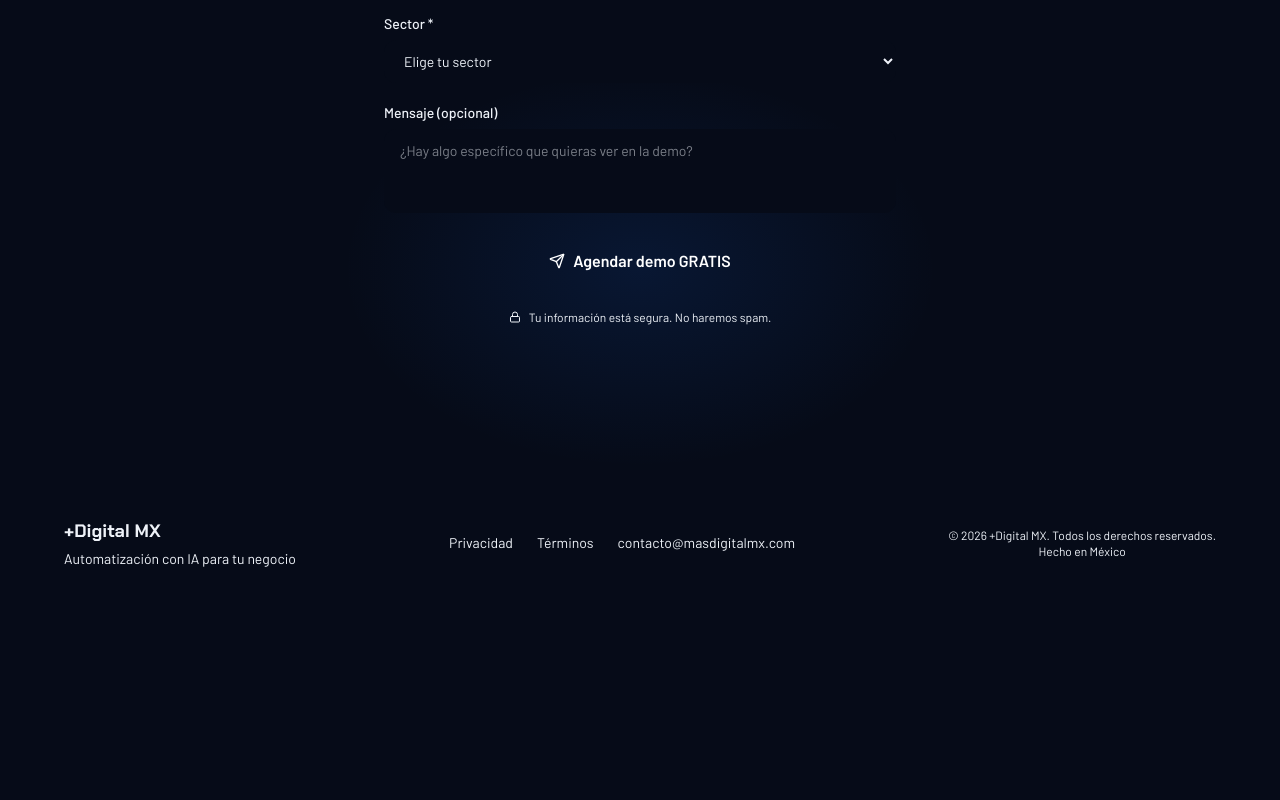
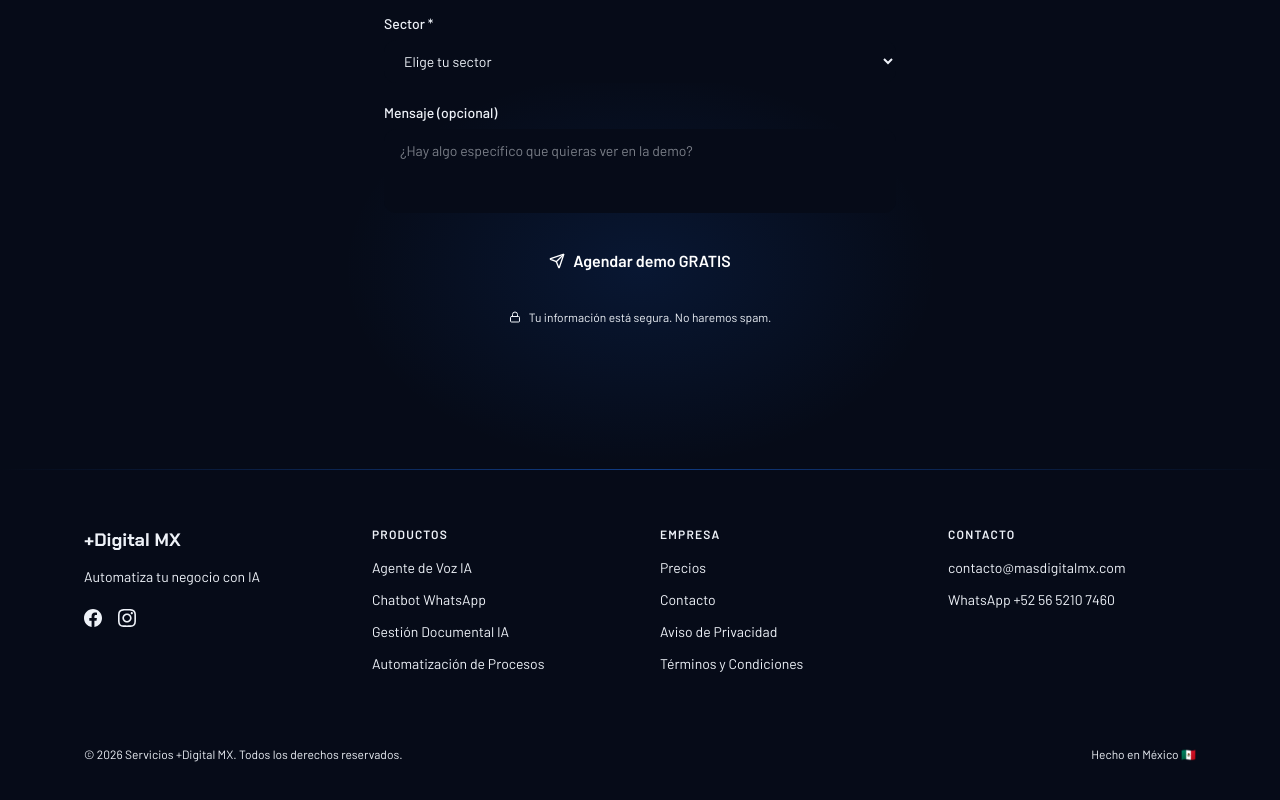
Before and after one commit to marcotmg/masdigitalmx-web, a Next.js app: page / in a window 1280 px wide. Shown: the part 6411-7211 px from the top of the page. Before the commit the page ends 7028 px from the top, so only its background shows below. Built offline with nearby package versions, Linux system fonts and the light colour scheme.

Commit message:
feat: implementar Footer con 4 columnas y redes sociales

```diff
--- a/components/Footer.tsx
+++ b/components/Footer.tsx
@@ -2,77 +2,162 @@
 
 import Link from "next/link";
 
+function FacebookIcon() {
+  return (
+    <svg width="18" height="18" viewBox="0 0 24 24" fill="currentColor" aria-hidden="true">
+      <path d="M24 12.073C24 5.405 18.627 0 12 0S0 5.405 0 12.073C0 18.1 4.388 23.094 10.125 24v-8.437H7.078v-3.49h3.047V9.41c0-3.025 1.792-4.697 4.533-4.697 1.312 0 2.686.236 2.686.236v2.97h-1.513c-1.491 0-1.956.93-1.956 1.886v2.267h3.328l-.532 3.49h-2.796V24C19.612 23.094 24 18.1 24 12.073z" />
+    </svg>
+  );
+}
+
+function InstagramIcon() {
+  return (
+    <svg width="18" height="18" viewBox="0 0 24 24" fill="currentColor" aria-hidden="true">
+      <path d="M12 2.163c3.204 0 3.584.012 4.85.07 3.252.148 4.771 1.691 4.919 4.919.058 1.265.069 1.645.069 4.849 0 3.205-.012 3.584-.069 4.849-.149 3.225-1.664 4.771-4.919 4.919-1.266.058-1.644.07-4.85.07-3.204 0-3.584-.012-4.849-.07-3.26-.149-4.771-1.699-4.919-4.92-.058-1.265-.07-1.644-.07-4.849 0-3.204.013-3.583.07-4.849.149-3.227 1.664-4.771 4.919-4.919 1.266-.057 1.645-.069 4.849-.069zm0-2.163c-3.259 0-3.667.014-4.947.072-4.358.2-6.78 2.618-6.98 6.98-.059 1.281-.073 1.689-.073 4.948 0 3.259.014 3.668.072 4.948.2 4.358 2.618 6.78 6.98 6.98 1.281.058 1.689.072 4.948.072 3.259 0 3.668-.014 4.948-.072 4.354-.2 6.782-2.618 6.979-6.98.059-1.28.073-1.689.073-4.948 0-3.259-.014-3.667-.072-4.947-.196-4.354-2.617-6.78-6.979-6.98-1.281-.059-1.69-.073-4.949-.073zm0 5.838c-3.403 0-6.162 2.759-6.162 6.162s2.759 6.163 6.162 6.163 6.162-2.759 6.162-6.163c0-3.403-2.759-6.162-6.162-6.162zm0 10.162c-2.209 0-4-1.79-4-4 0-2.209 1.791-4 4-4s4 1.791 4 4c0 2.21-1.791 4-4 4zm6.406-11.845c-.796 0-1.441.645-1.441 1.44s.645 1.44 1.441 1.44c.795 0 1.439-.645 1.439-1.44s-.644-1.44-1.439-1.44z" />
+    </svg>
+  );
+}
+
+const WA_URL = "https://wa.me/525652107460?text=Hola%2C+me+interesa+automatizar+mi+negocio";
+
+function NavLink({ href, children, external }: { href: string; children: React.ReactNode; external?: boolean }) {
+  const style: React.CSSProperties = { color: "var(--color-text-muted)" };
+  const hover = (e: React.MouseEvent<HTMLElement>) =>
+    (e.currentTarget.style.color = "var(--color-primary-light)");
+  const blur = (e: React.MouseEvent<HTMLElement>) =>
+    (e.currentTarget.style.color = "var(--color-text-muted)");
+
+  if (external) {
+    return (
+      <a
+        href={href}
+        target="_blank"
+        rel="noopener noreferrer"
+        className="text-sm transition-colors cursor-pointer"
+        style={style}
+        onMouseEnter={hover}
+        onMouseLeave={blur}
+      >
+        {children}
+      </a>
+    );
+  }
+  return (
+    <Link
+      href={href}
+      className="text-sm transition-colors cursor-pointer"
+      style={style}
+      onMouseEnter={hover}
+      onMouseLeave={blur}
+    >
+      {children}
+    </Link>
+  );
+}
+
 export default function Footer() {
   return (
-    <footer
-      className="py-12 px-5"
+    <footer style={{ background: "var(--color-canvas)" }}>
+      {/* Separator */}
+      <div
+        aria-hidden="true"
         style={{
-        background: "var(--color-canvas)",
-        borderTop: "1px solid var(--color-border)",
+          height: "1px",
+          background: "linear-gradient(90deg, transparent, rgba(27,110,243,0.5) 50%, transparent)",
         }}
-    >
-      <div className="mx-auto max-w-6xl flex flex-col md:flex-row items-center justify-between gap-6">
-        <div className="flex flex-col items-center md:items-start gap-1">
+      />
+
+      <div className="mx-auto max-w-6xl px-5 py-14">
+        {/* 4-column grid */}
+        <div className="grid grid-cols-1 sm:grid-cols-2 lg:grid-cols-4 gap-10 mb-12">
+          {/* Col 1: Marca */}
+          <div className="flex flex-col gap-3">
             <span
               className="font-heading font-bold text-lg"
               style={{ color: "var(--color-text-base)" }}
             >
               +Digital MX
             </span>
-          <span className="text-sm" style={{ color: "var(--color-text-caption)" }}>
-            Automatización con IA para tu negocio
-          </span>
+            <p className="text-sm leading-relaxed" style={{ color: "var(--color-text-caption)" }}>
+              Automatiza tu negocio con IA
+            </p>
+            {/* Social icons */}
+            <div className="flex gap-4 mt-2">
+              <a
+                href="https://www.facebook.com/profile.php?id=1107626159096908"
+                target="_blank"
+                rel="noopener noreferrer"
+                aria-label="Facebook de +Digital MX"
+                className="transition-colors cursor-pointer"
+                style={{ color: "var(--color-text-muted)" }}
+                onMouseEnter={(e) => (e.currentTarget.style.color = "var(--color-text-base)")}
+                onMouseLeave={(e) => (e.currentTarget.style.color = "var(--color-text-muted)")}
+              >
+                <FacebookIcon />
+              </a>
+              <a
+                href="https://instagram.com/mas_digitalmx"
+                target="_blank"
+                rel="noopener noreferrer"
+                aria-label="Instagram de +Digital MX"
+                className="transition-colors cursor-pointer"
+                style={{ color: "var(--color-text-muted)" }}
+                onMouseEnter={(e) => (e.currentTarget.style.color = "var(--color-text-base)")}
+                onMouseLeave={(e) => (e.currentTarget.style.color = "var(--color-text-muted)")}
+              >
+                <InstagramIcon />
+              </a>
+            </div>
           </div>
 
-        <nav className="flex flex-wrap justify-center gap-6 text-sm">
-          <Link
-            href="/privacidad"
-            className="transition-colors cursor-pointer"
-            style={{ color: "var(--color-text-muted)" }}
-            onMouseEnter={(e) =>
-              (e.currentTarget.style.color = "var(--color-text-base)")
-            }
-            onMouseLeave={(e) =>
-              (e.currentTarget.style.color = "var(--color-text-muted)")
-            }
+          {/* Col 2: Productos */}
+          <div className="flex flex-col gap-3">
+            <p className="text-xs font-bold uppercase tracking-widest mb-1" style={{ color: "var(--color-text-caption)" }}>
+              Productos
+            </p>
+            <NavLink href="/#productos">Agente de Voz IA</NavLink>
+            <NavLink href="/#productos">Chatbot WhatsApp</NavLink>
+            <NavLink href="/#productos">Gestión Documental IA</NavLink>
+            <NavLink href="/#productos">Automatización de Procesos</NavLink>
+          </div>
+
+          {/* Col 3: Empresa */}
+          <div className="flex flex-col gap-3">
+            <p className="text-xs font-bold uppercase tracking-widest mb-1" style={{ color: "var(--color-text-caption)" }}>
+              Empresa
+            </p>
+            <NavLink href="/#pricing">Precios</NavLink>
+            <NavLink href="/#contacto">Contacto</NavLink>
+            <NavLink href="/privacidad">Aviso de Privacidad</NavLink>
+            <NavLink href="/terminos">Términos y Condiciones</NavLink>
+          </div>
+
+          {/* Col 4: Contacto */}
+          <div className="flex flex-col gap-3">
+            <p className="text-xs font-bold uppercase tracking-widest mb-1" style={{ color: "var(--color-text-caption)" }}>
+              Contacto
+            </p>
+            <NavLink href="mailto:contacto@masdigitalmx.com" external>
+              contacto@masdigitalmx.com
+            </NavLink>
+            <NavLink href={WA_URL} external>
+              WhatsApp +52 56 5210 7460
+            </NavLink>
+          </div>
+        </div>
+
+        {/* Legal bar */}
+        <div
+          className="pt-6 flex flex-col sm:flex-row items-center justify-between gap-3"
+          style={{ borderTop: "1px solid var(--color-border)" }}
         >
-            Privacidad
-          </Link>
-          <Link
-            href="/terminos"
-            className="transition-colors cursor-pointer"
-            style={{ color: "var(--color-text-muted)" }}
-            onMouseEnter={(e) =>
-              (e.currentTarget.style.color = "var(--color-text-base)")
-            }
-            onMouseLeave={(e) =>
-              (e.currentTarget.style.color = "var(--color-text-muted)")
-            }
-          >
-            Términos
-          </Link>
-          <a
-            href="mailto:contacto@masdigitalmx.com"
-            className="transition-colors cursor-pointer"
-            style={{ color: "var(--color-text-muted)" }}
-            onMouseEnter={(e) =>
-              (e.currentTarget.style.color = "var(--color-text-base)")
-            }
-            onMouseLeave={(e) =>
-              (e.currentTarget.style.color = "var(--color-text-muted)")
-            }
-          >
-            contacto@masdigitalmx.com
-          </a>
-        </nav>
-
-        <p
-          className="text-xs text-center"
-          style={{ color: "var(--color-text-caption)" }}
-        >
-          © 2026 +Digital MX. Todos los derechos reservados.
-          <br className="hidden md:inline" /> Hecho en México
+          <p className="text-xs" style={{ color: "var(--color-text-caption)" }}>
+            © 2026 Servicios +Digital MX. Todos los derechos reservados.
           </p>
+          <p className="text-xs" style={{ color: "var(--color-text-caption)" }}>
+            Hecho en México 🇲🇽
+          </p>
+        </div>
       </div>
     </footer>
   );
```
Lines whose indentation alone changed are shown as unchanged.
